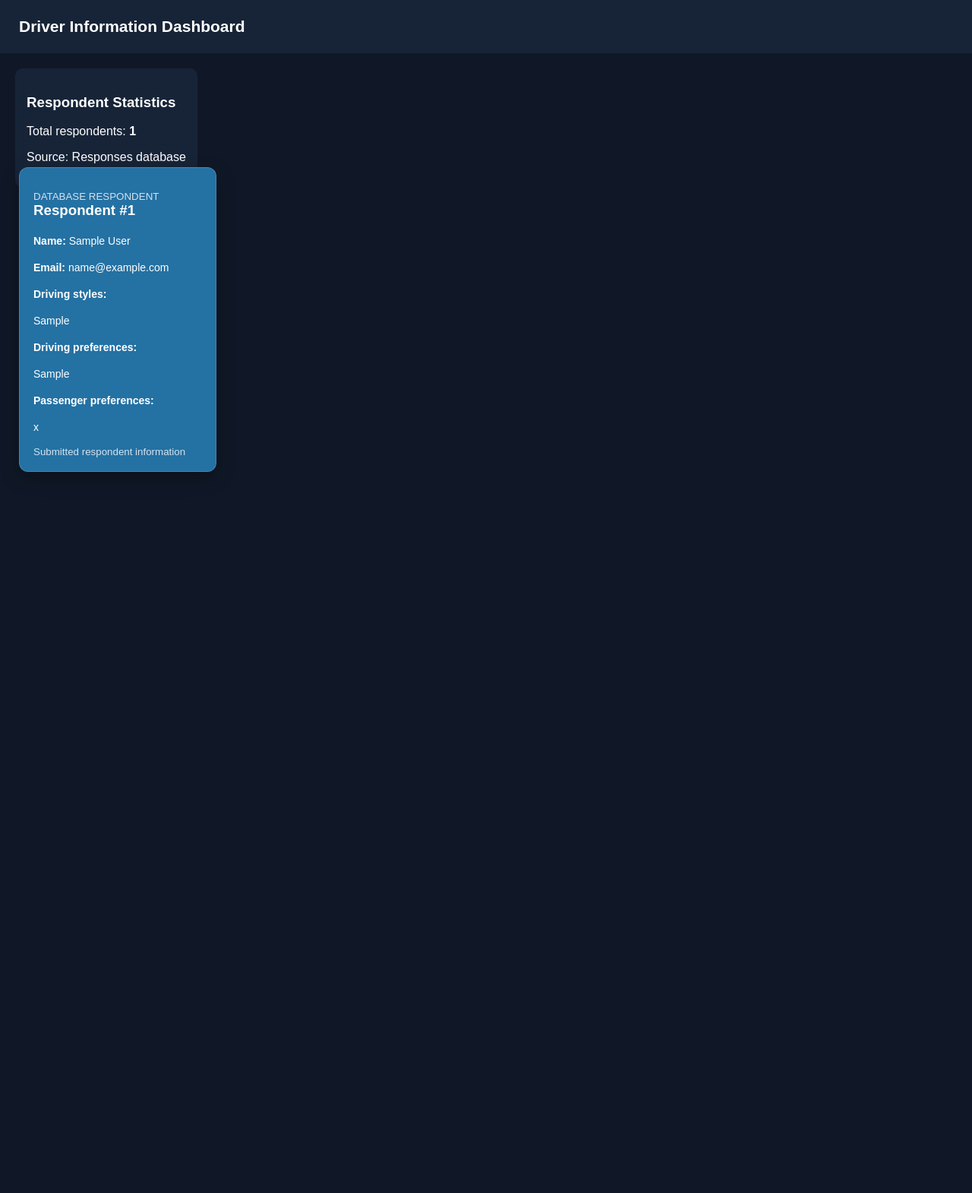
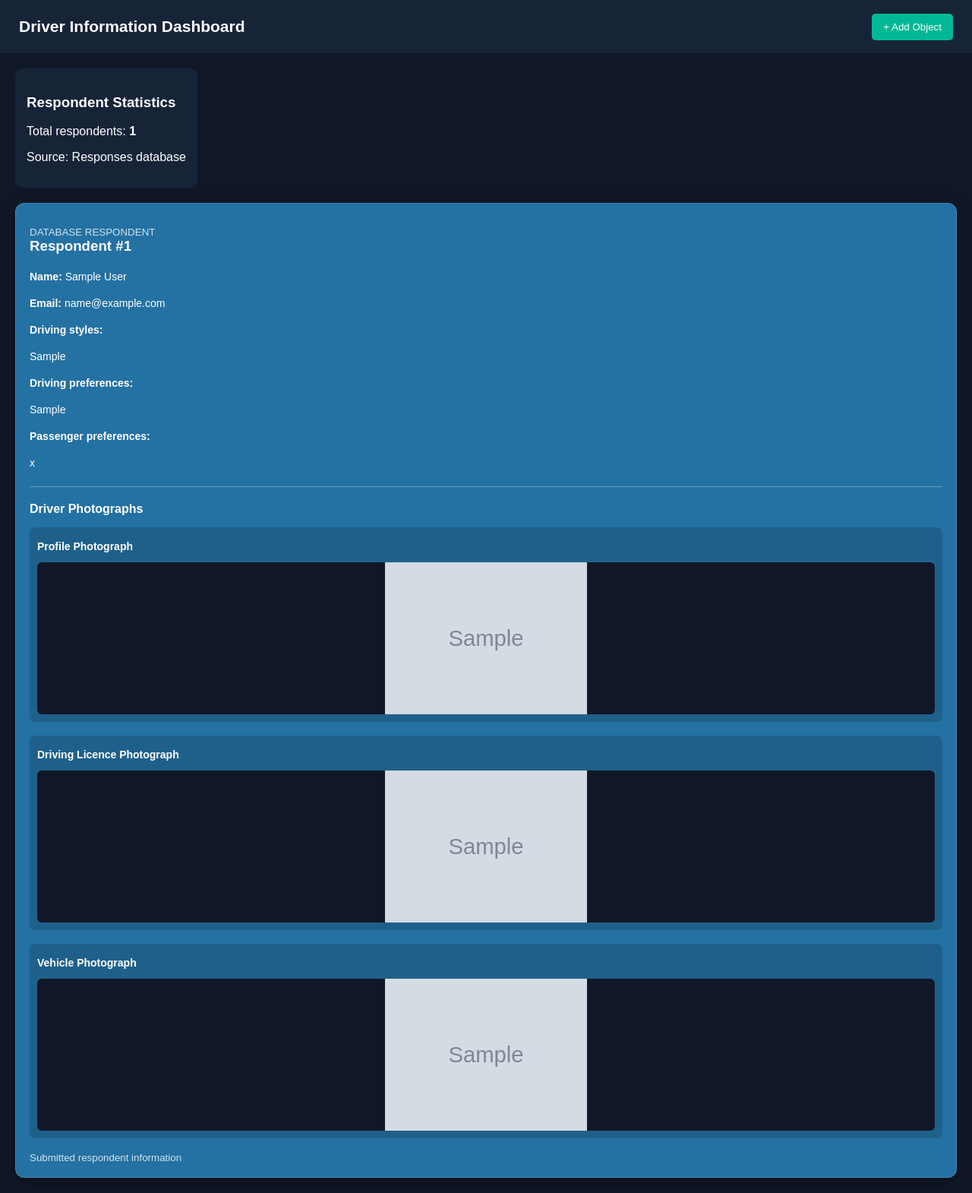
Before and after one commit to shawnkimarosk-a11y/improved-parakeet, a Flask app: page /driver in a window 1280 px wide. Shown: the whole page at 76% size. Before the commit the page ends 621 px from the top, so only its background shows below. Run offline with Flask 3, Linux system fonts and the light colour scheme; tables that the repository leaves empty hold one stand-in row (values such as "Sample post"); grey boxes marked "Sample" are stand-in pictures.

Commit message:
Update driver.html

```diff
--- a/templates/driver.html
+++ b/templates/driver.html
@@ -77,10 +77,19 @@ button:hover {
     min-width: 230px;
 }
 
+/* RESPONDENT GRID */
+
+.respondents-grid {
+    display: grid;
+    grid-template-columns: repeat(auto-fit, minmax(260px, 1fr));
+    gap: 20px;
+    align-items: start;
+    margin-top: 20px;
+}
+
 /* FLOATING OBJECTS */
 
 .object {
-    position: absolute;
     width: 260px;
     min-height: 150px;
     padding: 18px;
@@ -107,6 +116,39 @@ button:hover {
     overflow-wrap: anywhere;
 }
 
+/* CUSTOM FLOATING OBJECTS */
+
+.custom-object {
+    position: absolute;
+    z-index: 10;
+}
+
+/* RESPONDENT CARDS */
+
+.respondent {
+    position: relative;
+    width: 100%;
+    min-width: 0;
+    height: auto;
+    min-height: 150px;
+    border: 1px solid rgba(255,255,255,0.15);
+    cursor: grab;
+}
+
+.respondent small {
+    display: block;
+    margin-top: 12px;
+    opacity: 0.8;
+}
+
+.respondent h3 {
+    overflow-wrap: anywhere;
+}
+
+.answer {
+    overflow-wrap: anywhere;
+}
+
 /* OBJECT COLOURS */
 
 .blue {
@@ -125,6 +167,58 @@ button:hover {
     background: #ca6f1e;
 }
 
+/* PHOTOGRAPHS */
+
+.photo-section {
+    margin-top: 20px;
+    padding-top: 15px;
+    border-top: 1px solid rgba(255,255,255,0.3);
+}
+
+.photo-section h4 {
+    margin: 5px 0 15px;
+}
+
+.photo-card {
+    margin-bottom: 18px;
+    background: rgba(0,0,0,0.15);
+    padding: 10px;
+    border-radius: 8px;
+}
+
+.photo-card p {
+    font-weight: bold;
+    margin: 5px 0 10px;
+}
+
+.photo-card img {
+    width: 100%;
+    max-height: 200px;
+    object-fit: contain;
+    background: #101827;
+    border-radius: 6px;
+    display: block;
+}
+
+.additional-photos {
+    display: grid;
+    grid-template-columns: repeat(2, minmax(0, 1fr));
+    gap: 10px;
+}
+
+.additional-photos img {
+    width: 100%;
+    height: 110px;
+    object-fit: cover;
+    border-radius: 6px;
+    background: #101827;
+}
+
+.no-photo {
+    color: #d1d5db;
+    font-size: 13px;
+}
+
 /* BUTTONS */
 
 .edit-btn {
@@ -140,22 +234,6 @@ button:hover {
 .object button {
     margin-top: 8px;
     font-size: 12px;
-}
-
-/* DATABASE RECORDS */
-
-.respondent {
-    border: 1px solid rgba(255,255,255,0.15);
-}
-
-.respondent small {
-    display: block;
-    margin-top: 12px;
-    opacity: 0.8;
-}
-
-.answer {
-    overflow-wrap: anywhere;
 }
 
 /* EMPTY DATABASE */
@@ -180,6 +258,10 @@ button:hover {
         font-size: 17px;
     }
 
+    .respondents-grid {
+        grid-template-columns: 1fr;
+    }
+
     .object {
         width: min(260px, calc(100vw - 40px));
     }
@@ -194,6 +276,10 @@ button:hover {
 <header>
 
     <h2>Driver Information Dashboard</h2>
+
+    <button class="add-btn" onclick="addObject()">
+        + Add Object
+    </button>
 
 </header>
 
@@ -220,11 +306,11 @@ button:hover {
 
     {% if respondents %}
 
+    <div class="respondents-grid">
+
         {% for respondent in respondents %}
 
-        <div class="object blue respondent"
-             style="top: {{ 150 + (loop.index0 // 3) * 280 }}px;
-                    left: {{ 25 + (loop.index0 % 3) * 290 }}px;">
+        <div class="object blue respondent">
 
             <small>DATABASE RESPONDENT</small>
 
@@ -240,35 +326,141 @@ button:hover {
                 {{ respondent.email or "Not provided" }}
             </p>
 
-            <p>
-                <strong>Driving styles:</strong>
-            </p>
+            <p><strong>Driving styles:</strong></p>
 
             <p class="answer">
                 {{ respondent.driving_styles or "Not provided" }}
             </p>
 
-            <p>
-                <strong>Driving preferences:</strong>
-            </p>
+            <p><strong>Driving preferences:</strong></p>
 
             <p class="answer">
                 {{ respondent.driving_preferences or "Not provided" }}
             </p>
 
-            <p>
-                <strong>Passenger preferences:</strong>
-            </p>
+            <p><strong>Passenger preferences:</strong></p>
 
             <p class="answer">
                 {{ respondent.passenger_preferences or "Not provided" }}
             </p>
+
+
+            <!-- PHOTOGRAPHS -->
+
+            <div class="photo-section">
+
+                <h4>Driver Photographs</h4>
+
+                {% if respondent.profile_photo %}
+
+                <div class="photo-card">
+
+                    <p>Profile Photograph</p>
+
+                    <img
+                        src="{{ url_for('static', filename=respondent.profile_photo) }}"
+                        alt="Driver Profile"
+                        loading="lazy"
+                        onerror="this.style.display='none'; this.nextElementSibling.style.display='block';"
+                    >
+
+                    <p class="no-photo" style="display:none;">
+                        Photograph unavailable.
+                    </p>
+
+                </div>
+
+                {% endif %}
+
+
+                {% if respondent.license_photo %}
+
+                <div class="photo-card">
+
+                    <p>Driving Licence Photograph</p>
+
+                    <img
+                        src="{{ url_for('static', filename=respondent.license_photo) }}"
+                        alt="Driving Licence"
+                        loading="lazy"
+                        onerror="this.style.display='none'; this.nextElementSibling.style.display='block';"
+                    >
+
+                    <p class="no-photo" style="display:none;">
+                        Photograph unavailable.
+                    </p>
+
+                </div>
+
+                {% endif %}
+
+
+                {% if respondent.vehicle_photo %}
+
+                <div class="photo-card">
+
+                    <p>Vehicle Photograph</p>
+
+                    <img
+                        src="{{ url_for('static', filename=respondent.vehicle_photo) }}"
+                        alt="Driver Vehicle"
+                        loading="lazy"
+                        onerror="this.style.display='none'; this.nextElementSibling.style.display='block';"
+                    >
+
+                    <p class="no-photo" style="display:none;">
+                        Photograph unavailable.
+                    </p>
+
+                </div>
+
+                {% endif %}
+
+
+                <!-- ADDITIONAL PHOTOGRAPHS -->
+
+                {% if respondent.additional_photos %}
+
+                <p><strong>Additional Photographs</strong></p>
+
+                <div class="additional-photos">
+
+                    {% for photo in respondent.additional_photos %}
+
+                    <img
+                        src="{{ url_for('static', filename=photo) }}"
+                        alt="Additional Driver Photograph"
+                        loading="lazy"
+                        onerror="this.style.display='none';"
+                    >
+
+                    {% endfor %}
+
+                </div>
+
+                {% endif %}
+
+
+                {% if not respondent.profile_photo
+                      and not respondent.license_photo
+                      and not respondent.vehicle_photo
+                      and not respondent.additional_photos %}
+
+                    <p class="no-photo">
+                        No photographs submitted.
+                    </p>
+
+                {% endif %}
+
+            </div>
 
             <small>Submitted respondent information</small>
 
         </div>
 
         {% endfor %}
+
+    </div>
 
     {% else %}
 
@@ -277,7 +469,7 @@ button:hover {
         <h3>No respondents yet</h3>
 
         <p>
-                When someone submits a reponse,
+            When someone submits a response,
             their information will appear here.
         </p>
 
@@ -290,11 +482,18 @@ button:hover {
 
 <script>
 
+/* WORKSPACE */
+
+const workspace = document.getElementById("workspace");
+
+let draggedObject = null;
+let offsetX = 0;
+let offsetY = 0;
+
+
 /* ADD CUSTOM OBJECT */
 
 function addObject() {
-
-    const workspace = document.getElementById("workspace");
 
     const object = document.createElement("div");
 
@@ -383,12 +582,6 @@ function deleteObject(button) {
 
 /* DRAG OBJECTS */
 
-const workspace = document.getElementById("workspace");
-
-let draggedObject = null;
-let offsetX = 0;
-let offsetY = 0;
-
 workspace.addEventListener("pointerdown", function(event) {
 
     const object = event.target.closest(".object");
@@ -400,6 +593,23 @@ workspace.addEventListener("pointerdown", function(event) {
     draggedObject = object;
 
     const rect = object.getBoundingClientRect();
+    const workspaceRect = workspace.getBoundingClientRect();
+
+    // Convert grid cards into floating objects when dragged.
+
+    if (object.classList.contains("respondent")) {
+
+        object.style.position = "absolute";
+
+        object.style.left =
+            (rect.left - workspaceRect.left + workspace.scrollLeft) + "px";
+
+        object.style.top =
+            (rect.top - workspaceRect.top + workspace.scrollTop) + "px";
+
+        object.style.width = "260px";
+
+    }
 
     offsetX = event.clientX - rect.left;
     offsetY = event.clientY - rect.top;
```
Lines whose indentation alone changed are shown as unchanged.
